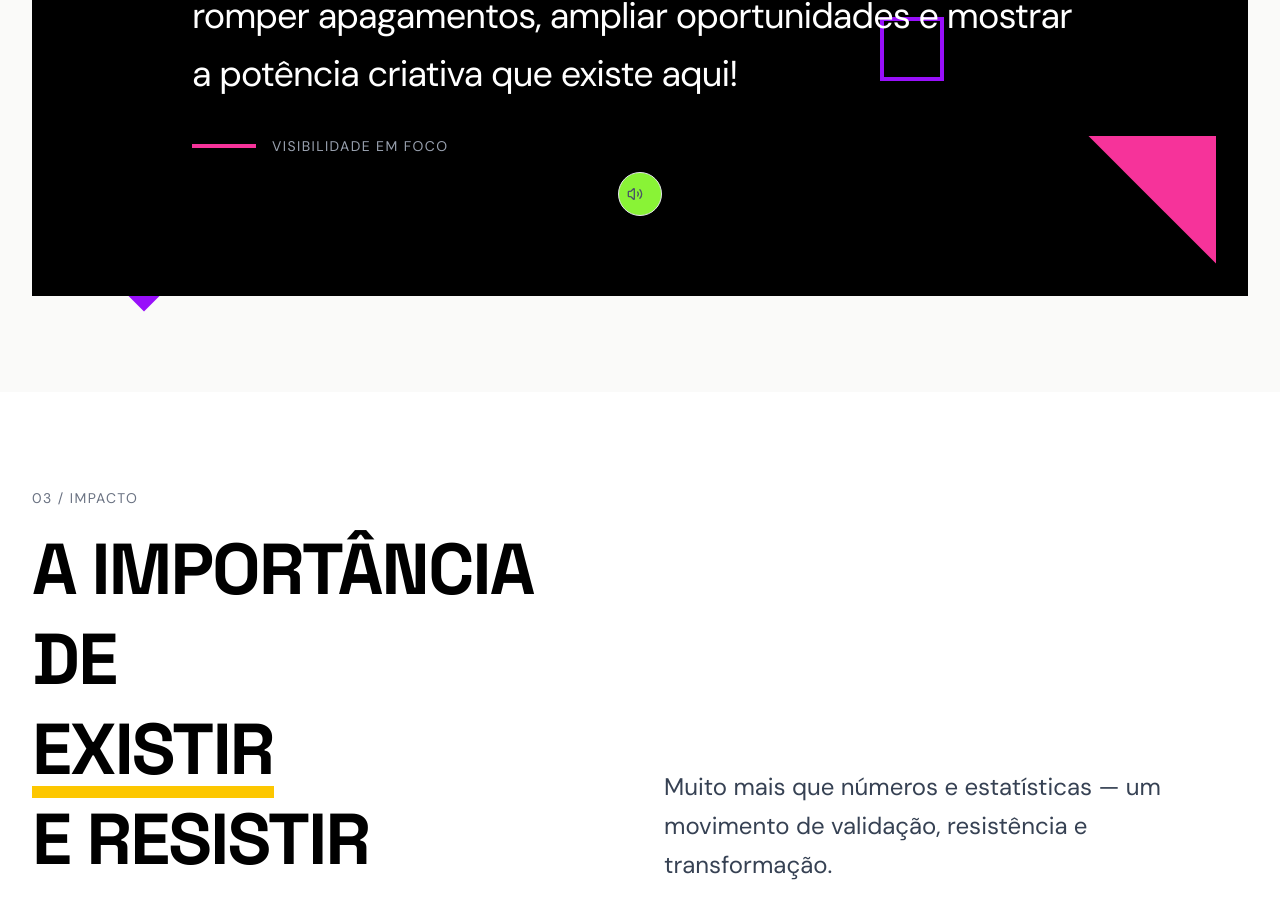
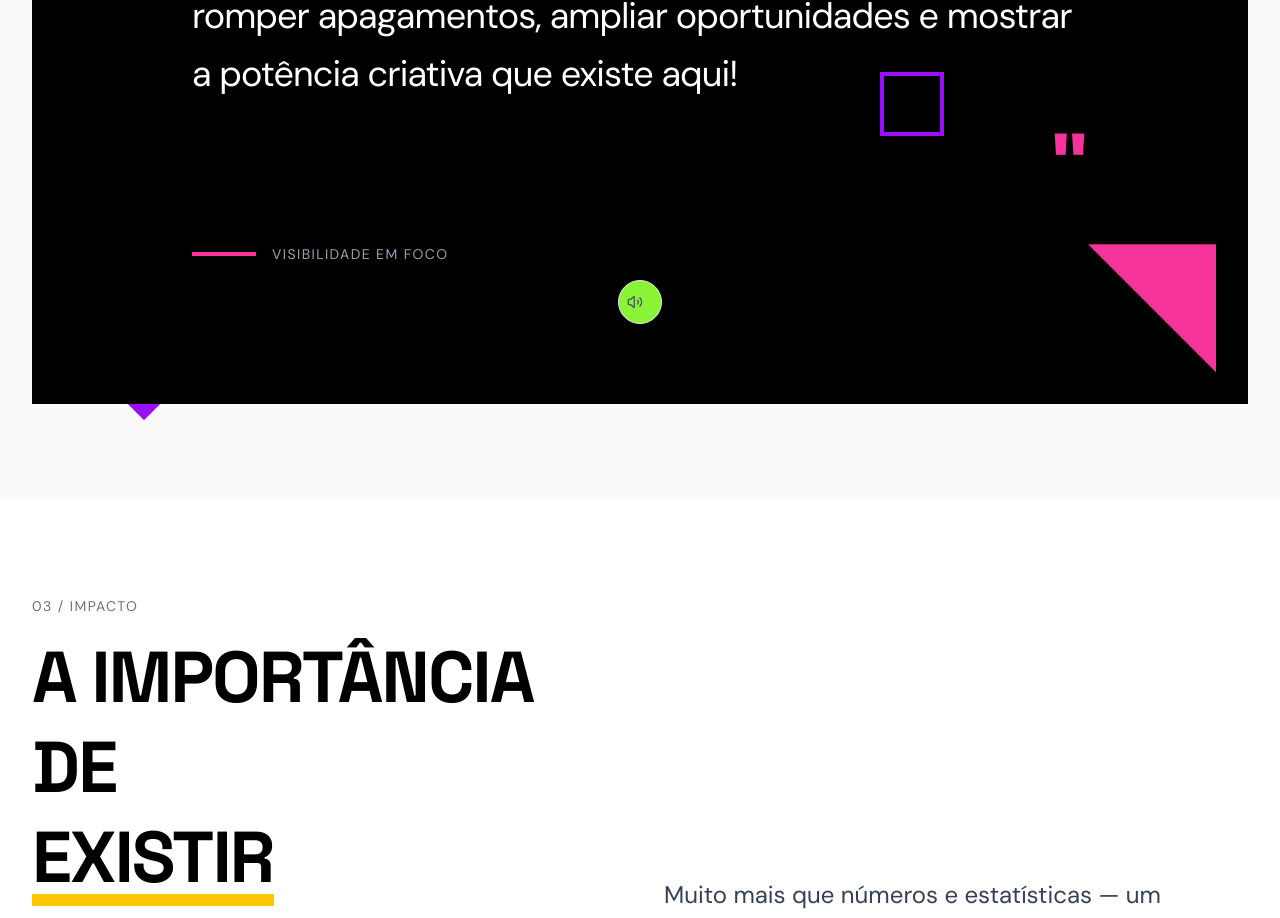
Before and after one commit to visibilidadeemfocosr-web/landing-page-visibilidade-em-foco, a Next.js app: page / in a window 1280 px wide. Shown: the part 4132-5050 px from the top of the page. Built offline with nearby package versions, Linux system fonts and the light colour scheme; no server answers; the database is empty.

Commit message:
Adicionar aspas de fechamento ao lado do triângulo rosa na citação

```diff
--- a/components/new-design/Importance.tsx
+++ b/components/new-design/Importance.tsx
@@ -112,6 +112,7 @@ export function Importance() {
               <blockquote className="text-lg sm:text-xl md:text-2xl lg:text-4xl leading-relaxed tracking-tight mb-4 sm:mb-6 md:mb-8">
                 Mapear nossas trajetórias como artistas LGBTQIAPN+ é romper apagamentos, ampliar oportunidades e mostrar a potência criativa que existe aqui!
               </blockquote>
+              <div className="text-4xl sm:text-5xl md:text-6xl lg:text-8xl text-pink-500 mb-4 sm:mb-6 md:mb-8 text-right" style={{ fontWeight: '900', lineHeight: '0.8' }}>"</div>
               <div className="flex items-center gap-3 sm:gap-4 mb-4">
                 <div className="w-12 sm:w-16 h-0.5 sm:h-1 bg-pink-500" />
                 <div className="text-xs sm:text-sm tracking-widest text-gray-400">VISIBILIDADE EM FOCO</div>
```
